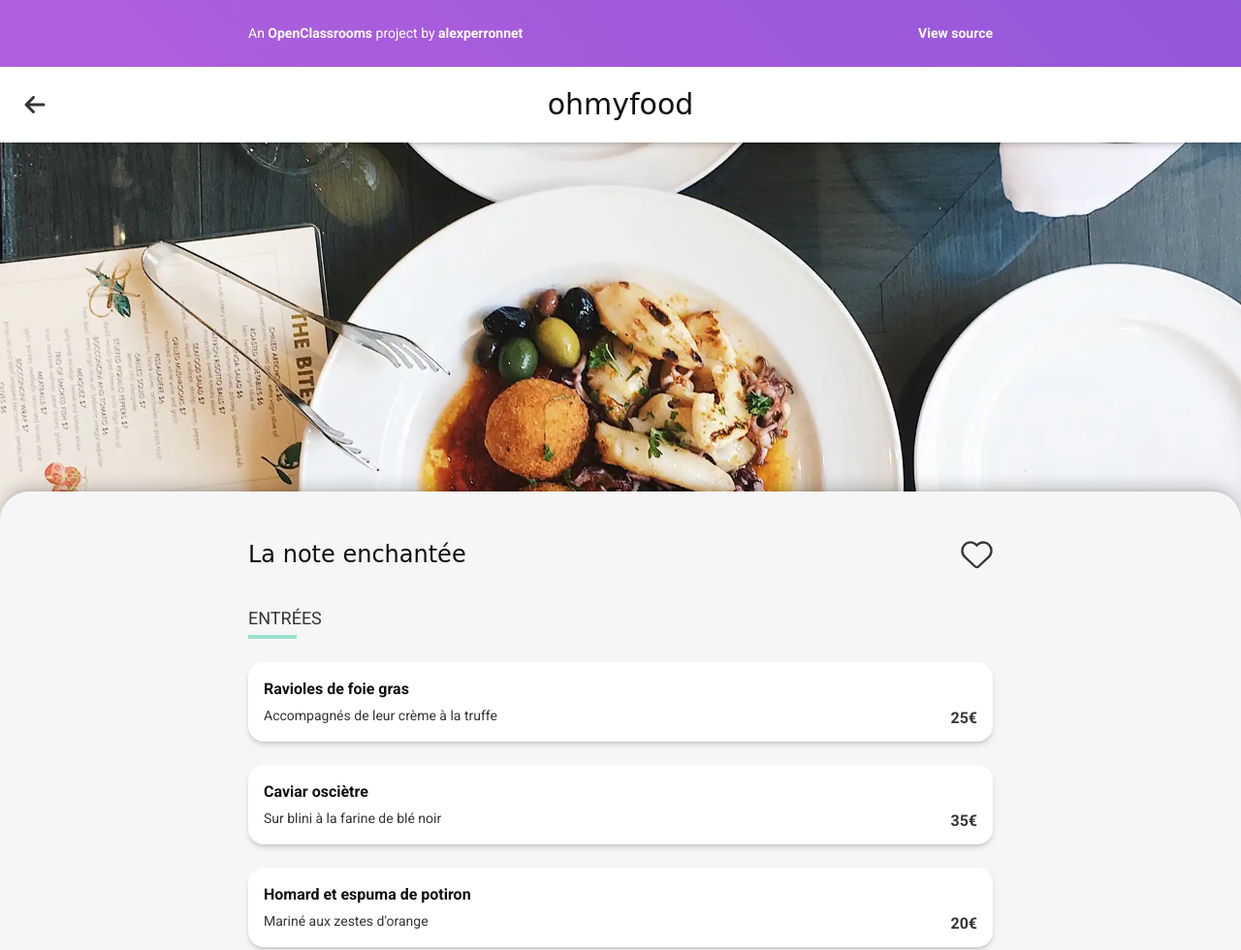
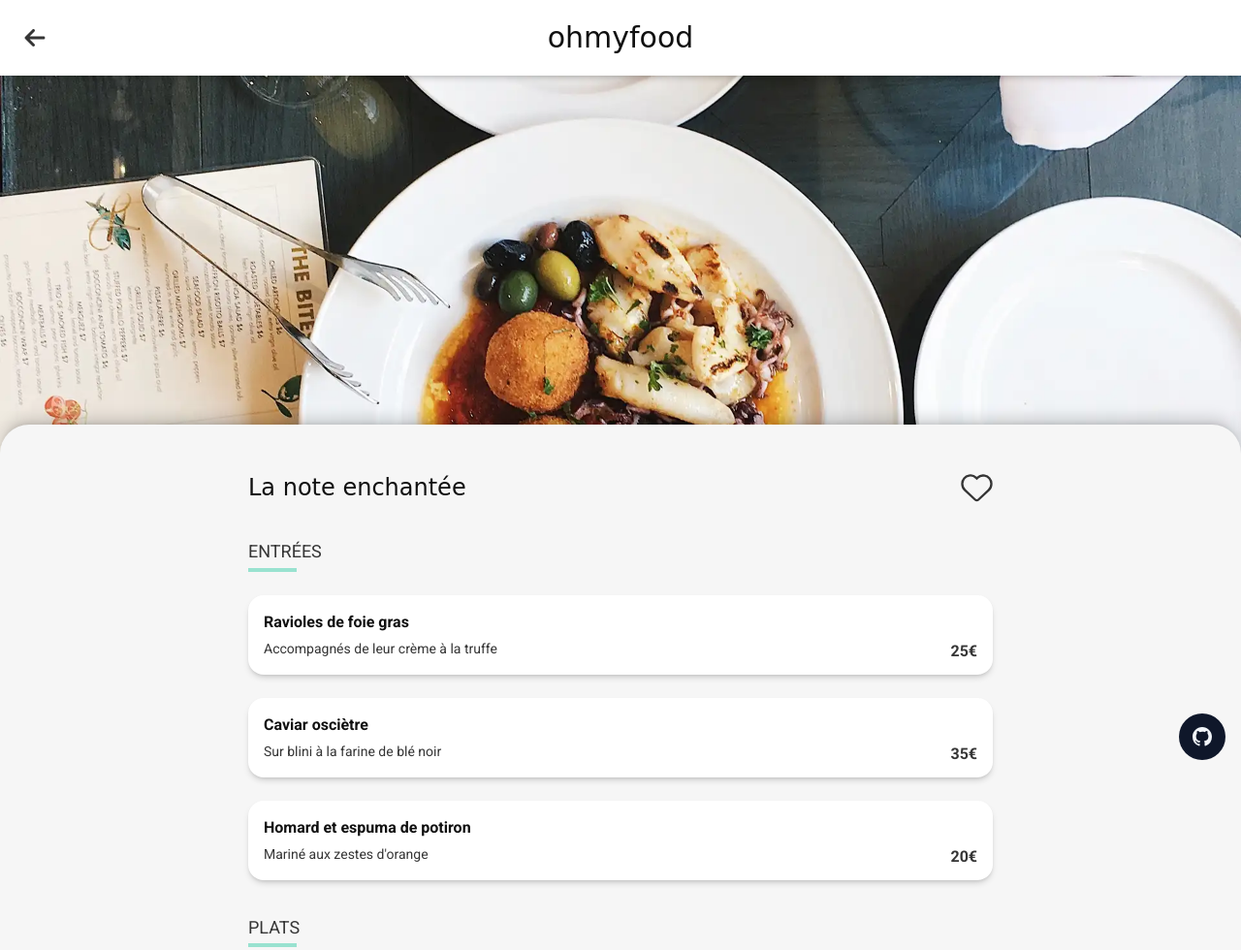
Before and after one commit to alexperronnet/oc-03-ohmyfood, a website built with Vite: page src/la-note-enchantee.html in a window 1280 px wide. Shown: the top 980 px of the page at 97% size. Built offline with nearby package versions, Linux system fonts and the light colour scheme; a web font is replaced by a local one.

Commit message:
Add source

```diff
--- a/src/la-note-enchantee.html
+++ b/src/la-note-enchantee.html
@@ -63,36 +63,6 @@
   </head>
   <body>
     <div id="app">
-      <!-- Banner top -->
-      <div class="banner-top">
-        <div class="banner-top__container">
-          <div class="banner-top__copyright">
-            An
-            <a
-              class="banner-top__link"
-              href="https://openclassrooms.com/"
-              target="_blank"
-              >OpenClassrooms</a
-            >
-            project by
-            <a
-              class="banner-top__link"
-              href="https://alexperronnet.dev"
-              target="_blank"
-              >alexperronnet</a
-            >
-          </div>
-          <div class="banner-top__source">
-            <a
-              href="https://github.com/alexperronnet/openclassrooms-p3-ohmyfood"
-              target="_blank"
-              class="banner-top__link"
-              >View source</a
-            >
-          </div>
-        </div>
-      </div>
-
       <!-- Header -->
       <header class="header">
         <div class="header__container">
@@ -425,6 +395,25 @@
       </linearGradient>
     </svg>
 
+    <!-- Source -->
+    <a
+      href="https://github.com/alexperronnet/openclassrooms-p3-ohmyfood"
+      target="_blank"
+      class="repo-link"
+    >
+      <svg
+        xmlns="http://www.w3.org/2000/svg"
+        viewBox="0 0 24 24"
+        width="24"
+        height="24"
+      >
+        <path fill="none" d="M0 0h24v24H0z" />
+        <path
+          d="M12 2C6.475 2 2 6.475 2 12a9.994 9.994 0 0 0 6.838 9.488c.5.087.687-.213.687-.476 0-.237-.013-1.024-.013-1.862-2.512.463-3.162-.612-3.362-1.175-.113-.288-.6-1.175-1.025-1.413-.35-.187-.85-.65-.013-.662.788-.013 1.35.725 1.538 1.025.9 1.512 2.338 1.087 2.912.825.088-.65.35-1.087.638-1.337-2.225-.25-4.55-1.113-4.55-4.938 0-1.088.387-1.987 1.025-2.688-.1-.25-.45-1.275.1-2.65 0 0 .837-.262 2.75 1.026a9.28 9.28 0 0 1 2.5-.338c.85 0 1.7.112 2.5.337 1.912-1.3 2.75-1.024 2.75-1.024.55 1.375.2 2.4.1 2.65.637.7 1.025 1.587 1.025 2.687 0 3.838-2.337 4.688-4.562 4.938.362.312.675.912.675 1.85 0 1.337-.013 2.412-.013 2.75 0 .262.188.574.688.474A10.016 10.016 0 0 0 22 12c0-5.525-4.475-10-10-10z"
+        />
+      </svg>
+    </a>
+
     <!-- Script -->
     <script type="module" src="main.js"></script>
   </body>
--- a/src/styles/layout/_banner-top.scss
+++ /dev/null
@@ -1,68 +0,0 @@
-@use "../abstracts" as *;
-
-.banner-top {
-  background: linear-gradient(45deg, $color-02, $color-01);
-  background-size: 400% 400%;
-  animation: gradient-rotate 10s ease infinite;
-  color: $color-fg-03;
-  font-size: $fs-01;
-  padding: 2.4rem 0;
-
-  @media screen and (max-width: 672px) {
-    font-size: 1.2rem;
-  }
-
-  &__container {
-    @include container;
-    @include flex(null, center, space-between, null);
-
-    @media screen and (max-width: 448px) {
-      justify-content: center;
-      text-align: center;
-    }
-  }
-
-  &__source {
-    @media screen and (max-width: 448px) {
-      display: none;
-    }
-  }
-
-  &__link {
-    font-weight: $fw-700;
-    display: inline-block;
-    width: max-content;
-    position: relative;
-    transition: all 200ms ease-out;
-
-    &:after {
-      content: "";
-      position: absolute;
-      width: 100%;
-      transform: scaleX(0);
-      height: 0.2rem;
-      bottom: -0.4rem;
-      left: 0;
-      background-color: $color-fg-03;
-      transform-origin: bottom right;
-      transition: transform 0.25s ease-out;
-    }
-
-    &:hover:after {
-      transform: scaleX(1);
-      transform-origin: bottom left;
-    }
-  }
-}
-
-@keyframes gradient-rotate {
-  0% {
-    background-position: 0% 50%;
-  }
-  50% {
-    background-position: 100% 50%;
-  }
-  100% {
-    background-position: 0% 50%;
-  }
-}
--- a/src/styles/layout/_index.scss
+++ b/src/styles/layout/_index.scss
@@ -1,4 +1,4 @@
 @forward "loader";
 @forward "header";
 @forward "footer";
-@forward "banner-top";
+@forward "source";
--- /dev/null
+++ b/src/styles/layout/_source.scss
@@ -0,0 +1,24 @@
+.repo-link {
+  position: fixed;
+  right: 16px;
+  bottom: 16px;
+  padding: 12px;
+  background-color: #0f172a;
+  border-radius: 50%;
+  z-index: 999;
+  transition: transform 150ms ease-in-out;
+  transition: 150ms ease-in-out;
+  transition-property: transform color;
+  line-height: 0;
+}
+
+.repo-link svg {
+  width: 24px;
+  aspect-ratio: 1 / 1;
+  fill: #f1f5f9;
+}
+
+.repo-link:hover {
+  background-color: #3b82f6;
+  transform: translateY(-4px);
+}
```
Also changed, not shown: src/a-la-francaise.html (+19 -30 lines), src/index.html (+19 -30 lines), src/la-palette-du-gout.html (+19 -30 lines), src/le-delice-des-sens.html (+19 -30 lines).
